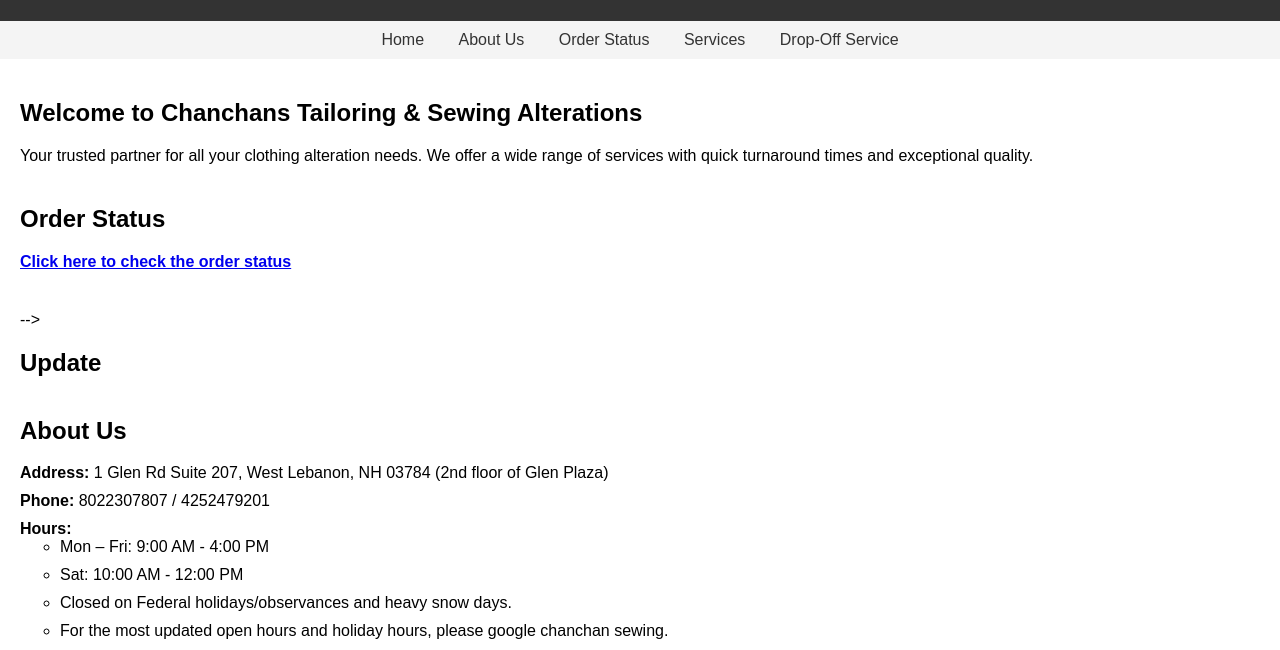
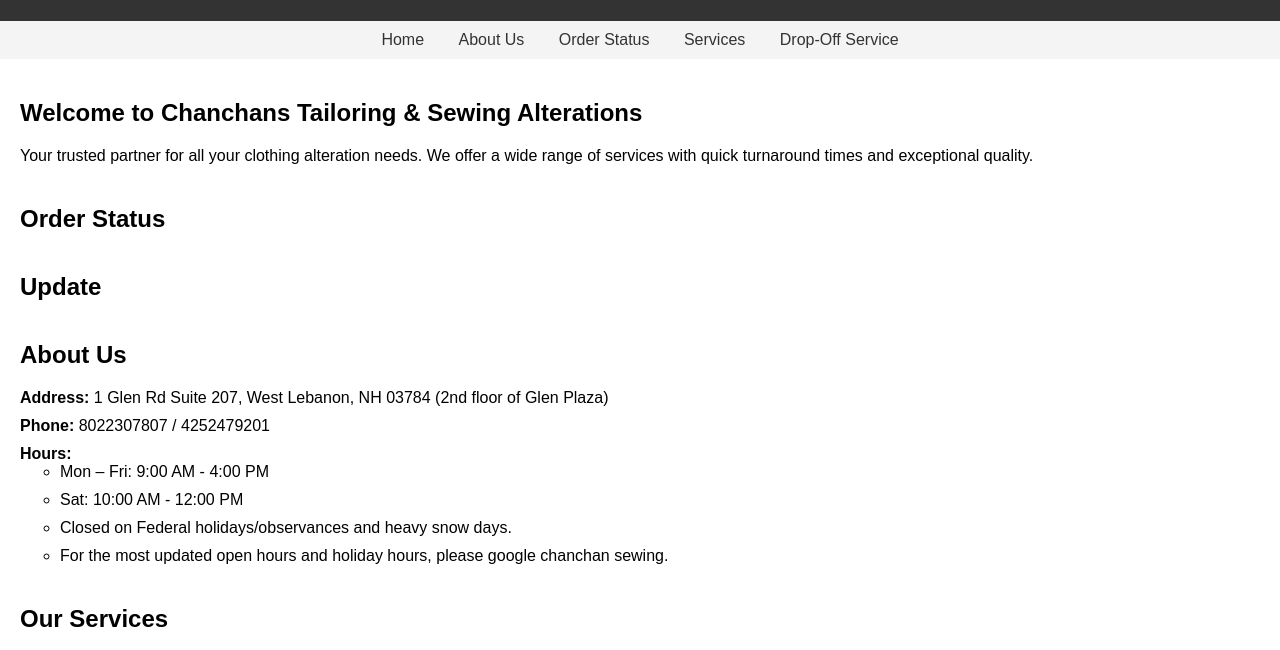
Before and after one commit to superustc/website, a plain HTML site: page index.html in a window 1280 px wide. Shown: the part 99-749 px from the top of the page. Drawn offline with Linux system fonts and the light colour scheme.

Commit message:
Fix comment syntax for Order Status section

```diff
--- a/index.html
+++ b/index.html
@@ -40,11 +40,11 @@
         </section>
 
 
-        <!--<!-- Order Status -->
+        <!-- Order Status -->
         <section id="order" class="section">
             <h2>Order Status</h2>
-            <a href="https://sewsmart-order-tracker-873519704658.us-west1.run.app/?mode=kiosk"><strong>Click here to check the order status</strong></a>
-        </section>-->
+            <!-- <a href="https://sewsmart-order-tracker-873519704658.us-west1.run.app/?mode=kiosk"><strong>Click here to check the order status</strong></a>-->
+        </section>
 
 
         <!-- About Update -->
```
